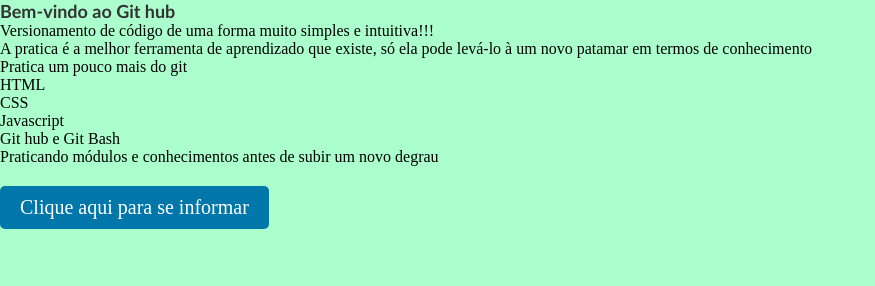
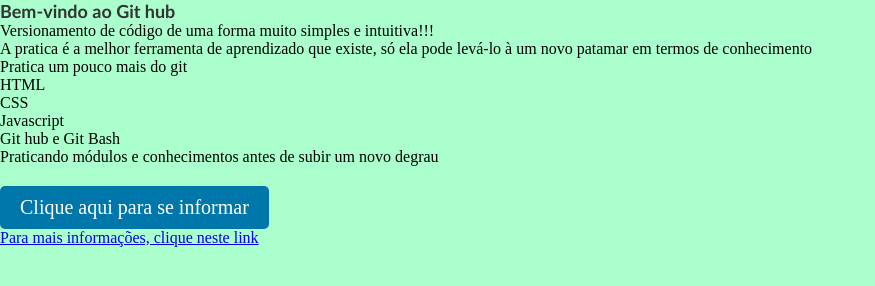
Before and after one commit to dsncreation/projetopcgit, a plain HTML site: page index.html in a window 1280 px wide. Shown: the whole page, without its empty margins (0-875 px from the left). Drawn offline with Linux system fonts and the light colour scheme.

Commit message:
novo link adicionado

```diff
--- a/index.html
+++ b/index.html
@@ -21,6 +21,7 @@
         <li>Praticando módulos e conhecimentos antes de subir um novo degrau</li>
     </ul>
 
-    <a href="#" target="_blank" class="bt-link">Clique aqui para se informar</a>
+    <a href="#" target="_blank" class="bt-link">Clique aqui para se informar</a><br />
+    <a href="#">Para mais informações, clique neste link</a>
 </body>
 </html>
```
